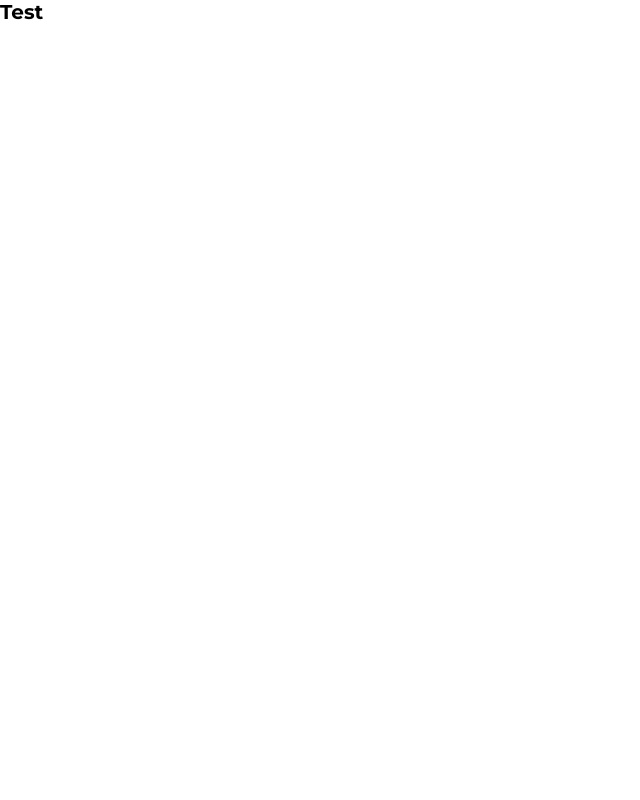
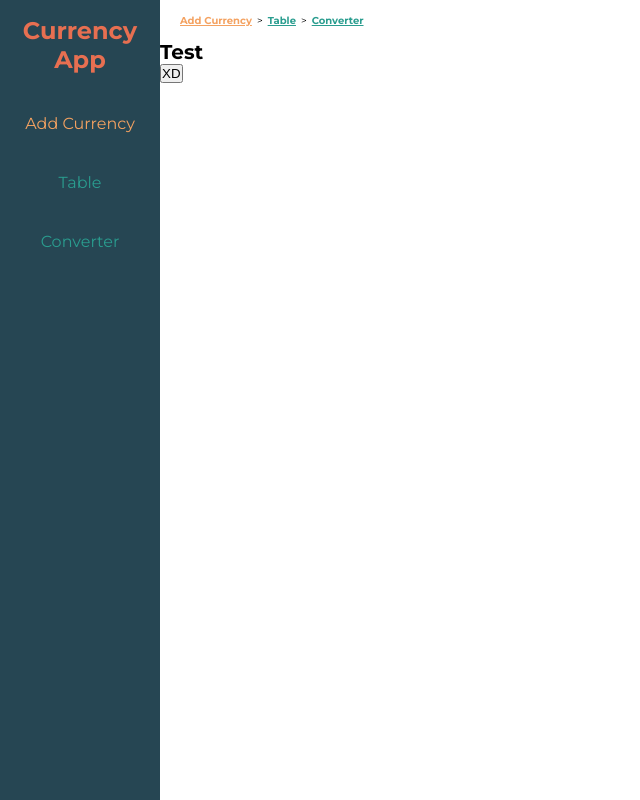
Before and after one commit to Cersin/varid-currency, a Vue app: page / in a window 1280 px wide. Shown: the whole page, without its empty margins (0-640 px from the left). Built offline with nearby package versions, Linux system fonts and the light colour scheme.

Commit message:
feat(nav): add navigation

```diff
--- a/src/App.vue
+++ b/src/App.vue
@@ -1,7 +1,31 @@
 <template>
+    <Sidenav/>
+  <Breadcrumb/>
   <router-view/>
 </template>
 
 <style lang="scss">
 @import "styles/base";
+
+.navigation {
+  &-enter-active, &-leave-active {
+    transition: all 2s ease-in-out;
+  }
+
+  &-enter, &-leave-to {
+    transform: translateX(-100vw);
+  }
+}
 </style>
+<script>
+import Sidenav from "@/components/UI/Sidenav";
+import Breadcrumb from "@/components/UI/Breadcrumb";
+export default {
+  components: {Breadcrumb, Sidenav},
+  data() {
+    return {
+      menuOpen: false
+    }
+  }
+}
+</script>
--- /dev/null
+++ b/src/components/SidenavToggle.vue
@@ -0,0 +1,27 @@
+<template>
+<button @click="$emit('openMenu')">MENU</button>
+</template>
+
+<script>
+export default {
+  name: "SidenavToggle"
+}
+</script>
+
+<style scoped lang="scss">
+button {
+  text-decoration: none;
+  border: none;
+  background-color: transparent;
+  color: $color-salomon;
+  font-size: 2rem;
+  display: flex;
+  align-self: center;
+  grid-area: menu;
+  margin-left: 1rem;
+
+  &:hover, &:active {
+    color: $color-secondary;
+  }
+}
+</style>
--- /dev/null
+++ b/src/components/UI/Breadcrumb.vue
@@ -0,0 +1,36 @@
+<template>
+  <div class="nav">
+    <router-link to="/">Add Currency</router-link>
+    >
+    <router-link to="/currencyTable">Table</router-link>
+    >
+    <router-link to="/currencyConverter">Converter</router-link>
+  </div>
+</template>
+
+<script>
+export default {
+  name: "Breadcrumb"
+};
+</script>
+
+<style scoped lang="scss">
+@import "src/styles/variables";
+.nav {
+  height: 5vh;
+  display: flex;
+  gap: .5rem;
+  margin-left: 2rem;
+  align-items: center;
+  grid-area: breadcrumb;
+
+  a {
+    font-weight: bold;
+    color: $color-secondary;
+
+    &.router-link-exact-active {
+      color: $color-salomon;
+    }
+  }
+}
+</style>
--- /dev/null
+++ b/src/components/UI/Sidenav.vue
@@ -0,0 +1,54 @@
+<template>
+  <div class="sidenav" id="nav">
+    <h2>Currency App</h2>
+    <router-link to="/">Add Currency</router-link>
+    <router-link to="/currencyTable">Table</router-link>
+    <router-link to="/currencyConverter">Converter</router-link>
+  </div>
+</template>
+
+<script>
+export default {
+  name: "Sidenav"
+};
+</script>
+
+<style scoped lang="scss">
+@import "src/styles/variables";
+
+.sidenav {
+  display: flex;
+  grid-area: sidebar;
+  gap: 5vh;
+  padding-top: 2vh;
+  flex-direction: column;
+  width: clamp(100px, 20vh, 400px);
+  z-index: 1;
+  background-color: $color-primary;
+  overflow-x: hidden;
+  transition: 0.5s;
+  align-items: center;
+
+  a {
+    text-decoration: none;
+    color: $color-secondary;
+    font-size: clamp(1rem, 2vh, 2.5rem);
+
+    &.router-link-exact-active {
+      color: $color-salomon;
+    }
+
+    &:hover {
+      color: $color-salomon;
+    }
+  }
+
+  h2 {
+    color: $color-orange;
+    text-align: center;
+    font-size: clamp(2rem, 3vh, 3rem);
+  }
+}
+
+
+</style>
--- a/src/styles/base.scss
+++ b/src/styles/base.scss
@@ -11,3 +11,13 @@ html {
   font-size: 62.5%; //1rem = 10px; 10px/16px = 62.5%
   font-family: 'Montserrat', sans-serif;
 }
+
+#app {
+  display: grid;
+  min-height: 100vh;
+  grid-template-columns: auto 1fr;
+  grid-template-rows: auto 1fr;
+  grid-template-areas: "sidebar breadcrumb"
+                       "sidebar main";
+  justify-items: start;
+}
--- a/src/views/AddCurrency.vue
+++ b/src/views/AddCurrency.vue
@@ -1,5 +1,9 @@
 <template>
-  <h1>Test</h1>
+  <div class="currency">
+    <h1>Test</h1>
+    <button>XD</button>
+  </div>
+
 </template>
 
 <script>
@@ -9,5 +13,8 @@ export default {
 </script>
 
 <style scoped lang="scss">
+.currency {
+  grid-area: main;
+}
 
 </style>
--- a/src/views/CurrencyConverter.vue
+++ b/src/views/CurrencyConverter.vue
@@ -1,5 +1,5 @@
 <template>
-
+  <h1>Test</h1>
 </template>
 
 <script>
@@ -9,5 +9,8 @@ export default {
 </script>
 
 <style scoped lang="scss">
+h1 {
+  grid-area: main;
 
+}
 </style>
--- a/src/views/CurrencyTable.vue
+++ b/src/views/CurrencyTable.vue
@@ -1,5 +1,5 @@
 <template>
-
+  <h1>Test</h1>
 </template>
 
 <script>
```
